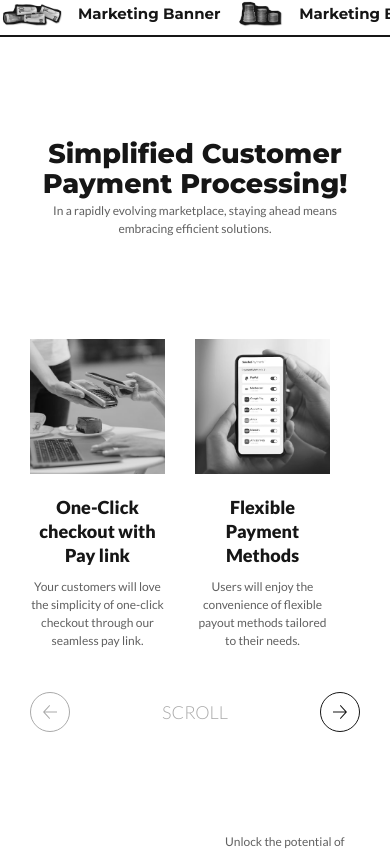
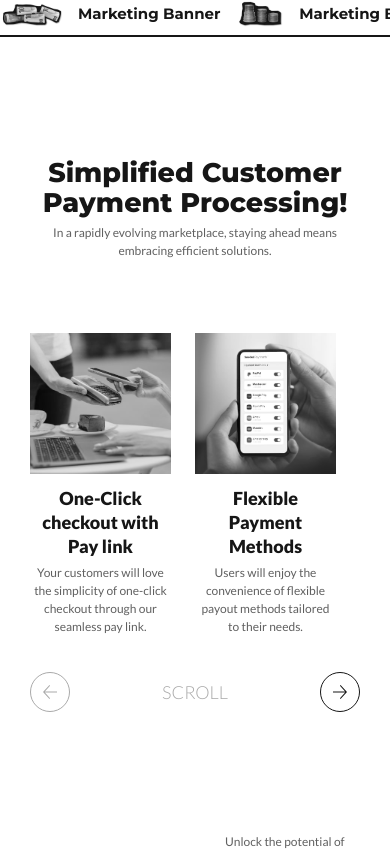
Before and after one commit to arshaan-abh/payments-landing, a Next.js app: page / in a window 390 px wide. Shown: the part 956-1806 px from the top of the page. Built offline with nearby package versions, Linux system fonts and the light colour scheme.

Commit message:
Work on layout and make more responsive

```diff
--- a/app/_components/features-one/index.tsx
+++ b/app/_components/features-one/index.tsx
@@ -15,7 +15,7 @@ const FeatureOne: FC<CardProps> = ({}) => {
 	const visibleSlidesNumber = useResponsiveState<number>({
 		defaultState: 1,
 		breakpoints: [
-			{ breakpoint: 374, state: 2 },
+			{ breakpoint: 376, state: 2 },
 			{ breakpoint: 640, state: 3 },
 		],
 	});
@@ -47,17 +47,18 @@ const FeatureOne: FC<CardProps> = ({}) => {
 			</Card>,
 		],
 		visibleSlidesNumber,
-		gapInRem: 2.5,
+		gapInRem: 2,
 	});
 
 	return (
 		<Stack
 			containerClassName="w-full h-full px-10 lg:px-20 xl:px-30 xl:max-w-screen-1.5xl"
 			// underClassName="px-10 lg:px-20 xl:px-30 xl:max-w-screen-1.5xl"
-			className="h-full flex flex-col justify-evenly"
+			className="h-full flex flex-col py-4 gap-4"
 			// underLayer={<Grid black />}
 		>
-			<div className="flex justify-between items-center gap-x-10 gap-y-1 flex-col md:flex-row">
+			<div className="grow-2" />
+			<div className="flex items-center gap-x-8 gap-y-2 flex-col md:flex-row">
 				<div className="md:w-1/2 text-primary text-4xl font-extrabold font-montserrat text-center md:text-left">
 					Simplified Customer Payment Processing!
 				</div>
@@ -73,7 +74,8 @@ const FeatureOne: FC<CardProps> = ({}) => {
 					</p>
 				</div>
 			</div>
-			<div className="flex flex-col gap-10">
+			<div className="grow" />
+			<div className="flex flex-col gap-8">
 				{slider}
 				{visibleSlidesNumber < 3 && (
 					<div className="flex items-center justify-between">
@@ -89,6 +91,7 @@ const FeatureOne: FC<CardProps> = ({}) => {
 					</div>
 				)}
 			</div>
+			<div className="grow-2" />
 		</Stack>
 	);
 };
@@ -104,8 +107,8 @@ interface CardProps {
 const Card: FC<CardProps> = ({ media, children, supportingText }) => {
 	return (
 		<div className="flex flex-col basis-1/3 items-center">
-			<div className="w-1/2 xs:w-auto mb-7">{media}</div>
-			<div className="text-primary text-2xl font-extrabold font-lato text-center sm:text-start w-full mb-3.5">
+			<div className="w-2/3 xs:w-auto mb-4">{media}</div>
+			<div className="text-primary text-2xl font-extrabold font-lato text-center sm:text-start w-full mb-2">
 				{children}
 			</div>
 			<div className="text-gray-200 text-base font-medium font-lato text-center sm:text-start w-full">
--- a/app/_components/features-seven/Slider.tsx
+++ b/app/_components/features-seven/Slider.tsx
@@ -57,7 +57,7 @@ const useSlider = ({
 	return [
 		<div key="slider" className="overflow-hidden">
 			<div
-				className="flex w-fit transition-transform"
+				className="flex flex-nowrap transition-transform"
 				style={{
 					transform: `translateX(calc(-100% * ${index - 1}))`,
 					gap: `${gapInRem}rem`,
--- a/tailwind.config.ts
+++ b/tailwind.config.ts
@@ -8,6 +8,9 @@ const config: Config = {
 	],
 	theme: {
 		extend: {
+			flexGrow: {
+				2: "2",
+			},
 			screens: {
 				xs: "376px",
 			},
```
